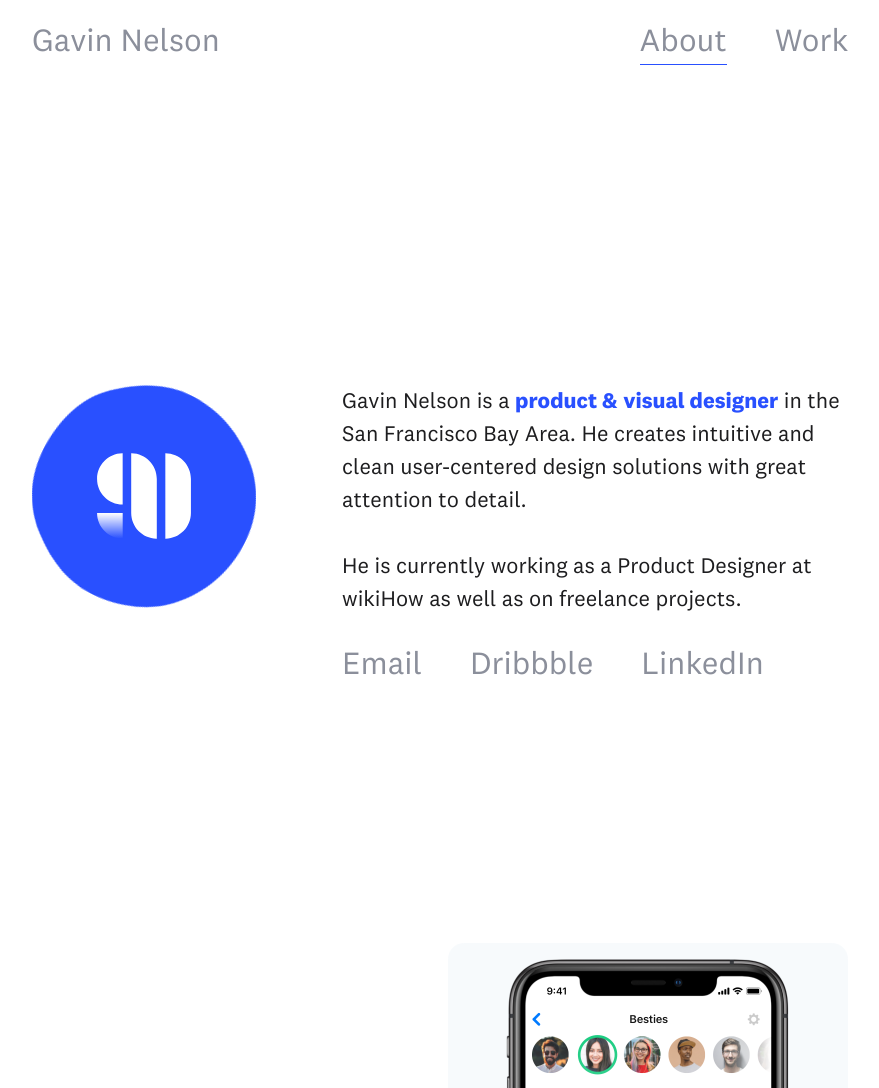
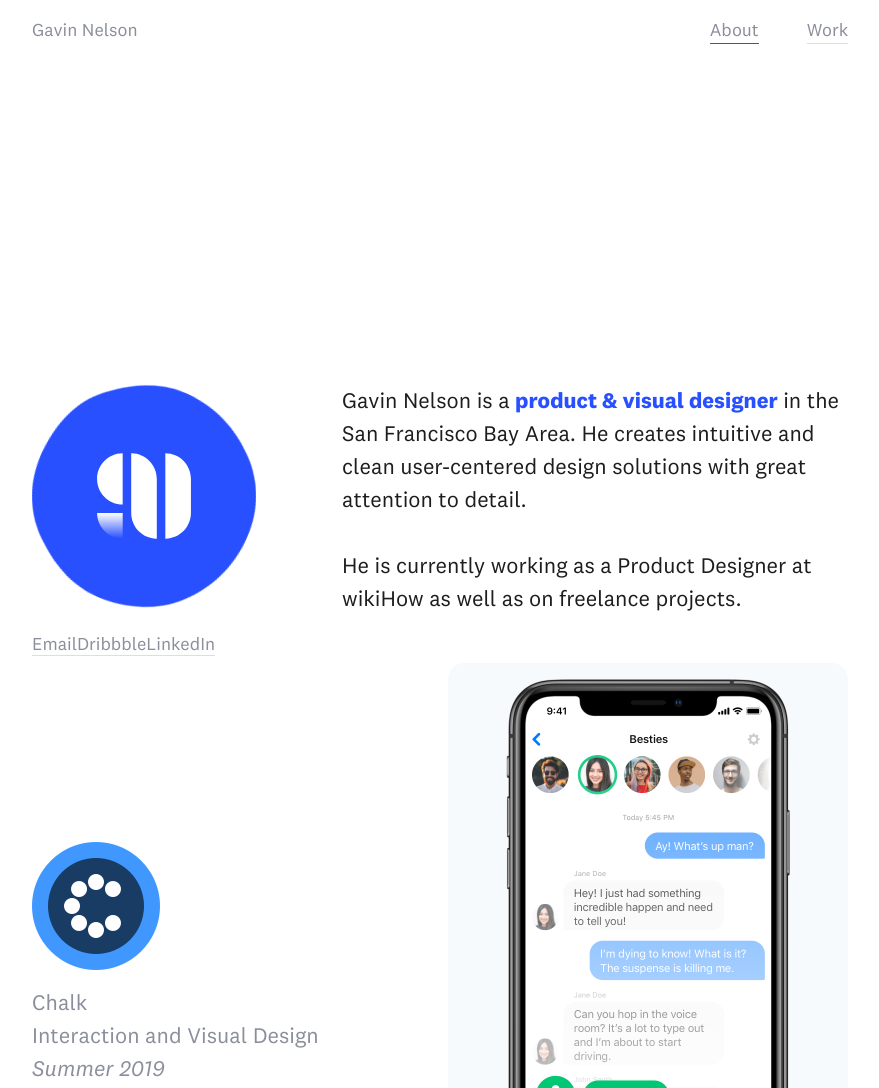
Before and after one commit to gavinmn/nelson.co, a Gatsby site: page / in a window 1280 px wide. Shown: the top 1088 px of the page, without its empty margins (200-1079 px from the left). Built offline with nearby package versions, Linux system fonts and the light colour scheme; Gatsby itself is replaced by a stand-in of ours; a web font is replaced by a local one.

Commit message:
converting to styled-components

```diff
--- a/src/components/contact/contact.js
+++ /dev/null
@@ -1,7 +0,0 @@
-import React from "react"
-
-const Contact = props => (
-	<a href={props.href} className={props.class}>{props.link}</a>
-)
-
-export default Contact
--- /dev/null
+++ b/src/components/device.js
@@ -0,0 +1,7 @@
+const sizes = {
+	mobile: 722
+}
+
+export const device = {
+	mobile: `(min-width: ${sizes.mobile}px)`,
+}
--- /dev/null
+++ b/src/components/fade.js
@@ -0,0 +1,18 @@
+import React from "react"
+import styled from "styled-components"
+import { keyframes } from 'styled-components'
+
+const fadeIn = keyframes`
+  	from {
+      	opacity: 0;
+  	}
+  	to {
+  		opacity: 1;
+  	}
+`
+
+const Fade = styled.div `
+	animation: ${fadeIn} .6s ease-out;
+`
+
+export default Fade
--- a/src/components/header.js
+++ b/src/components/header.js
@@ -4,6 +4,8 @@ import PropTypes from "prop-types"
 import { AnchorLink } from "gatsby-plugin-anchor-links"
 import styled from "styled-components"
 import Wrapper from "./wrapper"
+import StyledLink from "./styledlink"
+import { device } from "./device"
 
 
 const StyledHeader = styled.div`
@@ -16,8 +18,8 @@ const StyledHeader = styled.div`
   border-bottom: ${props => props.scrolled ? " 1px solid rgba(0, 0, 0, .05)" : "0"};
   z-index: ${props => props.scrolled ? "10" : "1"};
 
-  @media only screen and (min-width: 722px) {
-    padding: ${props => props.scrolled ? ".25rem 0" : ".5rem 0"};
+  @media ${device.mobile} {
+    padding: .5rem 0;
   }
 `
 const HeaderContainer = styled.div`
@@ -26,25 +28,24 @@ const HeaderContainer = styled.div`
   justify-content: flex-end;
 `
 
-const NavLink = styled(Link)`
+const AboutLink = styled(StyledLink)`
+  margin-left: 1.5rem;
+
+  &.active {
+    border-color: #2950FF;
+  }
+`
+const WorkLink = styled(AnchorLink)`
   margin-left: 1.5rem;
   border-bottom: 1px solid;
   border-color: #DCDEE1;
   padding-bottom: 0;
   margin-bottom: 0;
 
-  &.active {
-    border-color: #2950FF;
-  }
-
   &:hover {
     color: #2950ff;
     border-color: #2950FF;
   }
-
-`
-const StyledAnchorLink = styled(AnchorLink)`
-  margin-left: 1.5rem;
 `
 const Name = styled(Link)`
   margin-right: auto;
@@ -85,8 +86,8 @@ class Header extends React.Component {
         <Wrapper>
           <HeaderContainer>
             <Name to="/">Gavin Nelson</Name>
-            <NavLink to="/" activeStyle={{"border-color": "#2950FF"}}>About</NavLink>
-            <StyledAnchorLink to="/#work" stripHash>Work</StyledAnchorLink>
+            <AboutLink to="/" activeStyle={{"border-color": "#2950FF"}}>About</AboutLink>
+            <WorkLink to="/#work" stripHash>Work</WorkLink>
           </HeaderContainer>
         </Wrapper>
       </StyledHeader>
--- /dev/null
+++ b/src/components/hero.js
@@ -0,0 +1,60 @@
+import React from "react"
+import styled from "styled-components"
+import Logo from "./logo/logo"
+import Fade from "./fade"
+import { device } from "./device"
+import Highlight from "./highlight"
+import StyledLink from "./styledlink"
+
+const HeroContainer = styled.div`
+	margin-top: 12rem;
+	display: grid;
+	grid-template-columns: auto;
+	grid-template-rows: [1] auto [2] auto [3] auto [end];
+	align-items: start;
+
+	@media ${device.mobile} {
+		grid-template-columns: [left] 38% [right] auto;
+		grid-template-rows: [1] auto [2] auto [end];
+		max-width: 816px;
+	}
+`
+
+const StyledLogo = styled(Logo)`
+		justify-self: start;
+
+	@media ${device.mobile} {
+		margin-right: 32px;
+	}
+`
+
+const HeroText = styled.p`
+	margin-top: 2rem;
+	max-width: 506px;
+
+	@media ${device.mobile} {
+		margin-top: 0;
+		justify-self: end;
+	}
+`
+
+
+
+
+const Hero = () => (
+	<Fade>
+		<HeroContainer>
+			<StyledLogo/>
+				<HeroText>Gavin Nelson is a <Highlight><strong>product & visual designer</strong></Highlight> in the San Francisco Bay Area. He creates intuitive and clean user-centered design solutions with great attention to detail.<br></br><br></br>He is currently working as a Product Designer at wikiHow as well as on freelance projects.
+				</HeroText>
+				<div className = "contact-links">
+					<StyledLink href="mailto:gnelsondesign@gmail.com">Email</StyledLink>
+					<StyledLink href="https://dribbble.com/Gavin/">Dribbble</StyledLink>
+					<StyledLink href="https://www.linkedin.com/in/gavin-nelson/">LinkedIn</StyledLink>
+				</div>
+		</HeroContainer>
+	</Fade>
+
+)
+
+export default Hero
--- a/src/components/hero/hero.css
+++ b/src/components/hero/hero.css
@@ -15,18 +15,6 @@
 .hero-container p {
 	margin-top: 2rem;
 	max-width: 506px;
-}
-
-.blue-text {
-	color:#2950FF;
-}
-
-.ampersand {
-	color:#2950FF;
-	/*background: linear-gradient(0deg, rgba(41,80,255,0.00) 0%, #2950FF 60%);
-	-webkit-background-clip: text;
-  	-webkit-text-fill-color: transparent;*/
-	font-weight: bold;
 }
 
 .contact-links {
--- a/src/components/hero/hero.js
+++ /dev/null
@@ -1,36 +0,0 @@
-import React from "react"
-import "./hero.css"
-import Logo from "../logo/logo"
-import Contact from "../contact/contact"
-
-const Hero = () => (
-	<div className="animation-container">
-		<div className= "hero-container">
-			<Logo
-				id="logo"
-			/>
-			<div className="text-animation">
-				<p>Gavin Nelson is a <span className="blue-text"><strong>product </strong></span><span className="ampersand">&</span> <span className="blue-text"><strong>visual designer</strong></span> in the San Francisco Bay Area. He creates intuitive and clean user-centered design solutions with great attention to detail.<br></br><br></br>He is currently working as a Product Designer at wikiHow as well as on freelance projects.</p>
-				<div className = "contact-links">
-					<Contact
-						class="email secondary-text link-text"
-						href="mailto:gnelsondesign@gmail.com"
-						link="Email"
-					/>
-					<Contact
-						class="dribbble secondary-text link-text"
-						href="https://dribbble.com/Gavin/"
-						link="Dribbble"
-					/>
-					<Contact
-						class="linkedin secondary-text link-text"
-						href="https://www.linkedin.com/in/gavin-nelson/"
-						link="LinkedIn"
-					/>
-				</div>
-			</div>
-		</div>
-	</div>
-)
-
-export default Hero
--- /dev/null
+++ b/src/components/highlight.js
@@ -0,0 +1,8 @@
+import React from "react"
+import styled from "styled-components"
+
+const Highlight = styled.span`
+	color: #2950FF;
+`
+
+export default Highlight
--- a/src/components/logo/logo.js
+++ b/src/components/logo/logo.js
@@ -1,8 +1,21 @@
 import React from "react"
+import styled from "styled-components"
 import "./logo.css"
 
+
+const StyledSVG = styled.svg`
+	width: 96px;
+	height: 96px;
+
+	@media only screen and (min-width: 722px) {
+		width: 224px;
+		height: 224px;
+	}
+
+`
+
 const Logo = props => (
-	<svg id="logo" width="210px" height="210px" viewBox="0 0 210 210" version="1.1">
+	<StyledSVG viewBox="0 0  210 210" version="1.1">
 	    <defs>
 	        <linearGradient x1="50%" y1="100%" x2="50%" y2="3.061617e-15%" id="linearGradient-1">
 	            <stop stop-color="#FFFFFF" stop-opacity="0" offset="0%"></stop>
@@ -13,7 +26,7 @@ const Logo = props => (
         <path d="M105,209 C134,210 158,196 178.539105,178.539105 C199.07821,161.07821 208,134 209,105 C210,76 199.07821,49.9217895 178.539105,31.4608948 C158,13 133,1.28785871e-14 105,1 C77,2 50,12 31.4608948,31.4608948 C12.9217895,50.9217895 2,76 1,105 C-1.12576615e-13,134 11,160 31.4608948,178.539105 C51.9217895,197.07821 76,208 105,209 Z" id="logo-bg" fill="#2950FF"></path>
         <path d="M125,65 C138.254834,65 149,75.745166 149,89 L149,121 C149,134.122286 138.468663,144.784846 125.396884,144.996785 L125,145 L125,65 Z M93,65 L93.3968839,65.0032153 C106.468663,65.2151543 117,75.8777143 117,89 L117,89 L117,145 L116.603116,144.996785 C103.531337,144.784846 93,134.122286 93,121 L93,121 L93,65 Z M85,65 L85,113 C71.745166,113 61,102.254834 61,89 C61,75.8777143 71.5313372,65.2151543 84.6031161,65.0032153 L85,65 Z" id="gbase" fill="#FFFFFF"></path>
         <path d="M61,121 L85,121 L85,145 C71.745166,145 61,134.254834 61,121 L61,121 L61,121 Z" id="gpart" fill="url(#linearGradient-1)"></path>
-	</svg>
+	</StyledSVG>
 )
 
 export default Logo
--- /dev/null
+++ b/src/components/styledlink.js
@@ -0,0 +1,18 @@
+import React from "react"
+import { Link } from "gatsby"
+import styled from "styled-components"
+
+const StyledLink = styled(Link)`
+  border-bottom: 1px solid;
+  border-color: #DCDEE1;
+  padding-bottom: 0;
+  margin-bottom: 0;
+
+  &:hover {
+    color: #2950ff;
+    border-color: #2950FF;
+    cursor: pointer;
+  }
+`
+
+export default StyledLink
--- a/src/components/typography.js
+++ b/src/components/typography.js
@@ -43,6 +43,7 @@ export const GlobalStyle = createGlobalStyle `
 	body {
 	  	background-color: #ffffff;
 	  	font-family: 'National 2', -apple-system, BlinkMacSystemFont, sans-serif;
+	  	color: #1D1D1F;
 	  	overflow-y: scroll;
 	  	overflow-x: auto;
 		-webkit-overflow-scrolling: touch;
@@ -63,6 +64,8 @@ export const GlobalStyle = createGlobalStyle `
 
 	footer {
 	  	margin-bottom:2rem;
+	  	font-size: 14px;
+  		color: #DCDEE1;
 	}
 
 	img {
@@ -77,11 +80,12 @@ export const GlobalStyle = createGlobalStyle `
 
 	p {
 	 	font-size: 16px;
-	  	color: #1D1D1F;
+
 	}
 
 	::selection {
-	  	background:#ffc0f7;
+		color: white;
+	  	background:#2950ff;
 	}
 
 	@media only screen and (min-width: 722px) {
@@ -91,7 +95,12 @@ export const GlobalStyle = createGlobalStyle `
 
 		p {
 		   font-size: 22px;
-		   color: #1D1D1F;
+		}
+
+		a {
+			font-size: 18px;
+	  		text-decoration: none;
+	  		color: #8B8F9B;
 		}
 	}
 
--- a/src/pages/index.js
+++ b/src/pages/index.js
@@ -2,7 +2,7 @@ import React from "react"
 import { graphql } from "gatsby"
 import Layout from "../components/Layout"
 import SEO from "../components/seo"
-import Hero from "../components/hero/hero"
+import Hero from "../components/hero"
 import CaseStudy from "../components/casestudy/CaseStudy"
 import ProjectInfo from "../components/projectinfo/projectinfo"
 import Shot from "../components/shot/shot"
```
